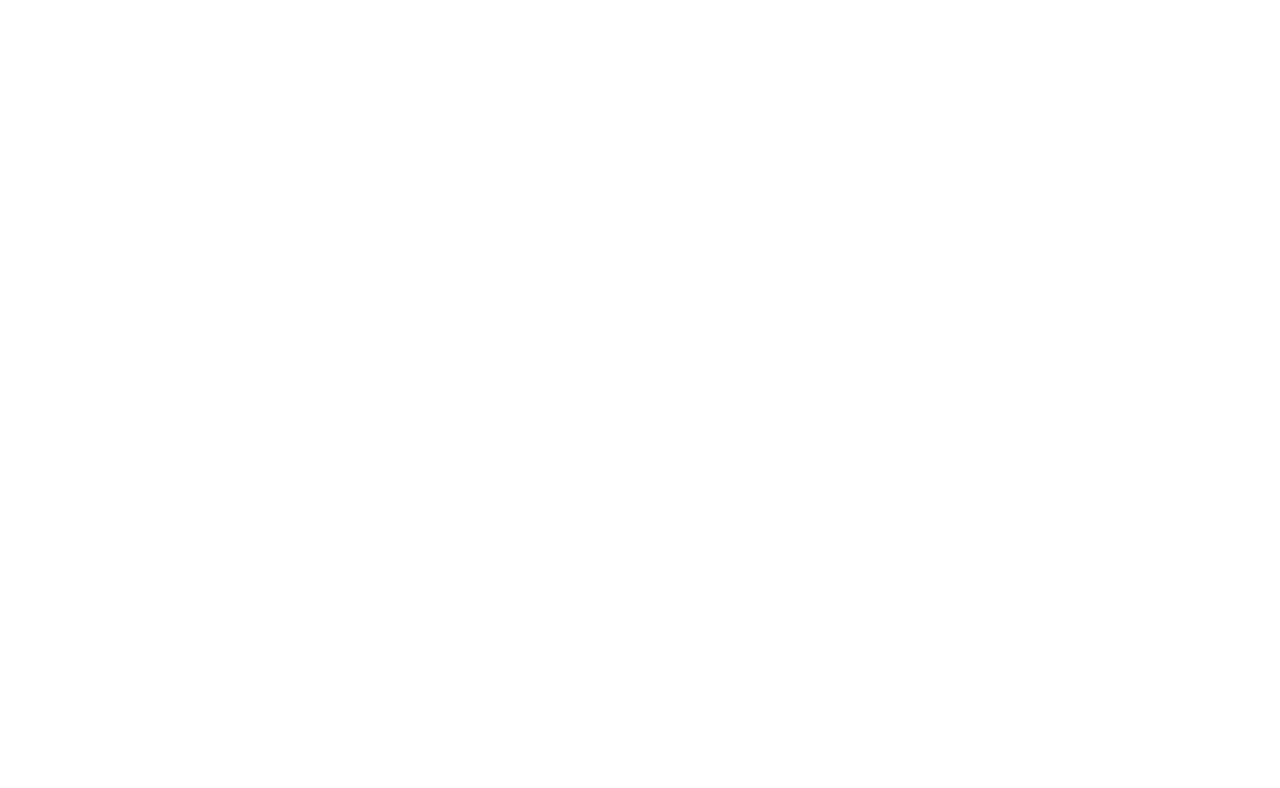
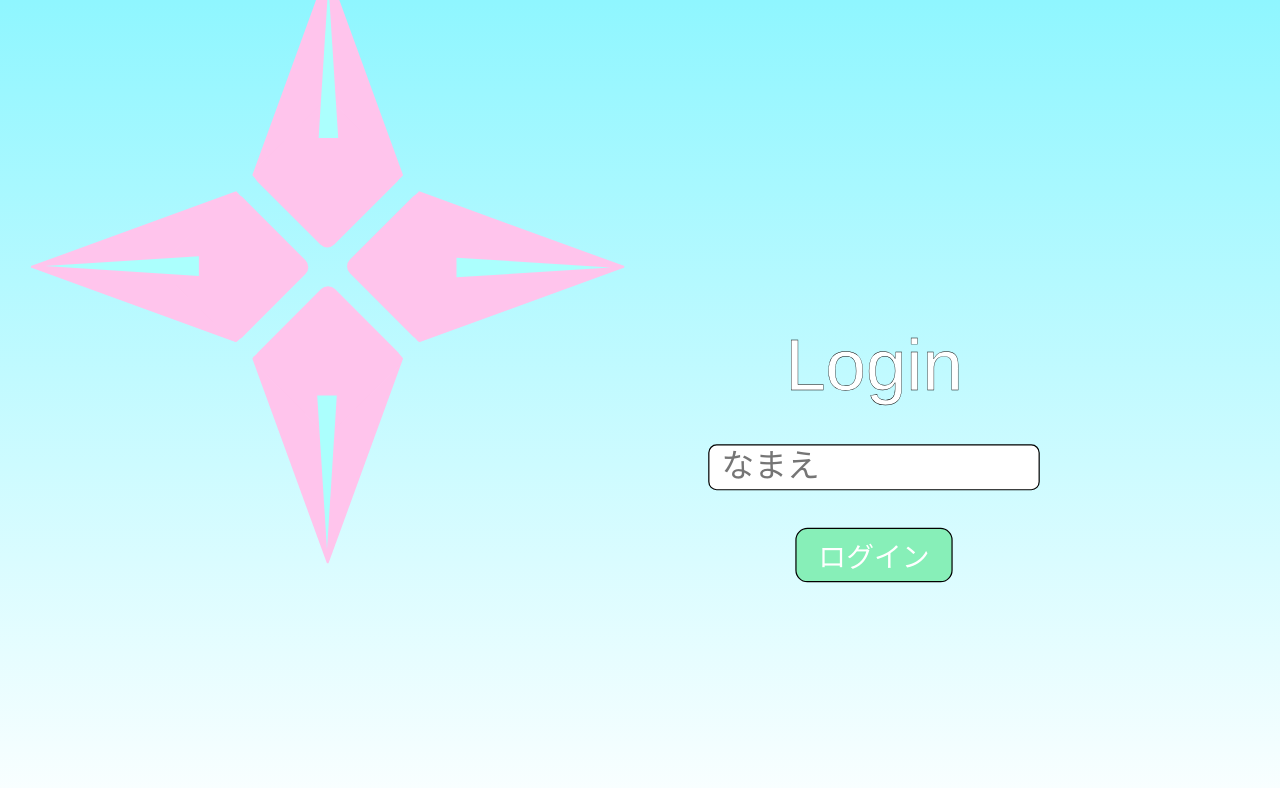
Before and after one commit to lemo-nade-room/shiritori-front, a Vue app: page /login in a window 1280 px wide. Before the commit this address had no page. Shown: the top 788 px of the page. Built offline with nearby package versions, Linux system fonts and the light colour scheme.

Commit message:
ログイン機能を作成

```diff
--- a/package.json
+++ b/package.json
@@ -8,6 +8,7 @@
     "preview": "vite preview"
   },
   "dependencies": {
+    "@types/axios": "^0.14.0",
     "path": "^0.12.7",
     "vue": "^3.2.25",
     "vue-router": "^4.0.16"
@@ -16,6 +17,7 @@
     "@babel/types": "^7.18.4",
     "@types/node": "^18.0.0",
     "@vitejs/plugin-vue": "^2.3.3",
+    "axios": "^0.27.2",
     "typescript": "^4.5.4",
     "vite": "^2.9.9",
     "vitest": "^0.15.1",
--- a/src/App.vue
+++ b/src/App.vue
@@ -1,5 +1,15 @@
+<script lang="ts" setup>
+import Axios from "axios"
+// import { WebSocket } from "vite"
+
+// const ws = new WebSocket('ws://localhost:8000/echo')
+const axios = Axios.create({ baseURL: 'http://localhost:8000/api' })
+</script>
+
 <template>
-  <router-view></router-view>
+  <suspense>
+    <router-view :axios="axios"/>
+  </suspense>
 </template>
 
 <style>
--- a/src/components/login-form/LoginForm.vue
+++ b/src/components/login-form/LoginForm.vue
@@ -1,7 +1,26 @@
 <script lang="ts" setup>
 import LoginFormButton from '@/components/login-form/button/LoginFormButton.vue'
 import LoginFormInput from '@/components/login-form/input/LoginFormInput.vue'
+import { AxiosInstance } from "axios"
+import { PropType, ref } from "vue"
+import { useRouter } from "vue-router"
 
+const props = defineProps({
+  axios: {
+    type: Function as PropType<AxiosInstance>,
+    required: true
+  }
+})
+
+const input = ref('')
+
+const router = useRouter()
+
+const login = async () => {
+  if (input.value === '') return
+  await props.axios.post('/login', {username: input.value})
+  await router.push('/')
+}
 
 
 </script>
@@ -9,9 +28,9 @@ import LoginFormInput from '@/components/login-form/input/LoginFormInput.vue'
 <template>
 <form class="form">
   <h1 class="title">Login</h1>
-  <LoginFormInput placeholder="なまえ"/>
+  <LoginFormInput placeholder="なまえ" v-model="input"/>
   <div class="buttons">
-    <LoginFormButton class="button" text="ログイン"/>
+    <LoginFormButton class="button" text="ログイン" @click="login"/>
   </div>
 </form>
 </template>
--- a/src/components/login-form/button/LoginFormButton.vue
+++ b/src/components/login-form/button/LoginFormButton.vue
@@ -8,11 +8,14 @@ const props = defineProps({
   }
 })
 
+const emit = defineEmits<{
+  (e: 'click'): void
+}>()
 
 </script>
 
 <template>
-  <button class="btn" type="button">
+  <button class="btn" type="button" @click="emit('click')">
     {{ props.text }}
   </button>
 </template>
--- a/src/router/router.ts
+++ b/src/router/router.ts
@@ -1,8 +1,10 @@
 import { createRouter, createWebHistory } from "vue-router"
 import Login from '@/views/Login.vue'
+import Home from '@/views/Home.vue'
 
 const routes = [
-    { path: '/', component: Login },
+    { path: '/', component: Home },
+    { path: '/login', component: Login },
 ]
 
 const router = createRouter({
--- /dev/null
+++ b/src/views/Home.vue
@@ -0,0 +1,35 @@
+<script lang="ts" setup>
+
+import { PropType, ref } from "vue"
+import { AxiosInstance, AxiosError } from "axios"
+import { useRouter } from "vue-router"
+
+const props = defineProps({
+  axios: {
+    type: Function as PropType<AxiosInstance>,
+    required: true
+  }
+})
+
+const name = ref('')
+
+const router = useRouter()
+
+try {
+  name.value = (await props.axios.get('/login')).data
+} catch (e) {
+  const err = e as AxiosError
+  const status = err.response?.status
+  if (status === 401) router.push('/login')
+}
+
+
+</script>
+
+<template>
+  こんにちは {{ name }}さん
+</template>
+
+<style scoped>
+
+</style>
--- a/src/views/Login.vue
+++ b/src/views/Login.vue
@@ -1,13 +1,21 @@
 <script lang="ts" setup>
 import IceFlower from '@/components/decolations/ice-flower/IceFlower.vue'
 import LoginForm from '@/components/login-form/LoginForm.vue'
+import { AxiosInstance } from "axios"
+import { PropType } from "vue"
 
+const props = defineProps({
+  axios: {
+    type: Function as PropType<AxiosInstance>,
+    required: true
+  }
+})
 
 </script>
 <template>
   <div class="login">
     <div class="form">
-      <LoginForm/>
+      <LoginForm :axios="axios"/>
     </div>
     <div class="flower">
       <IceFlower/>
```
